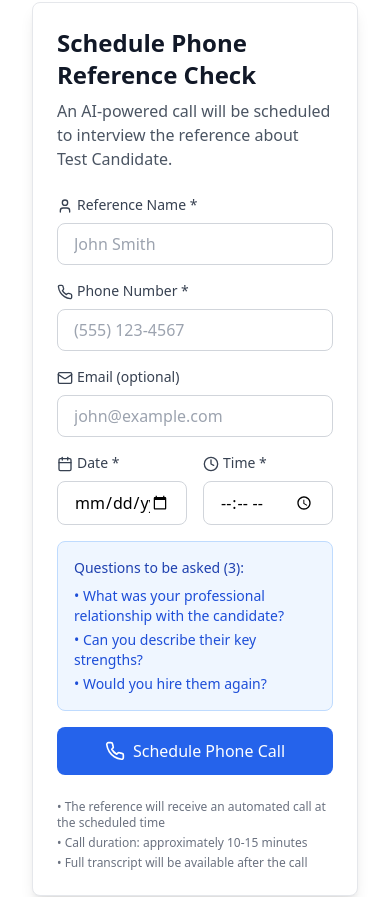
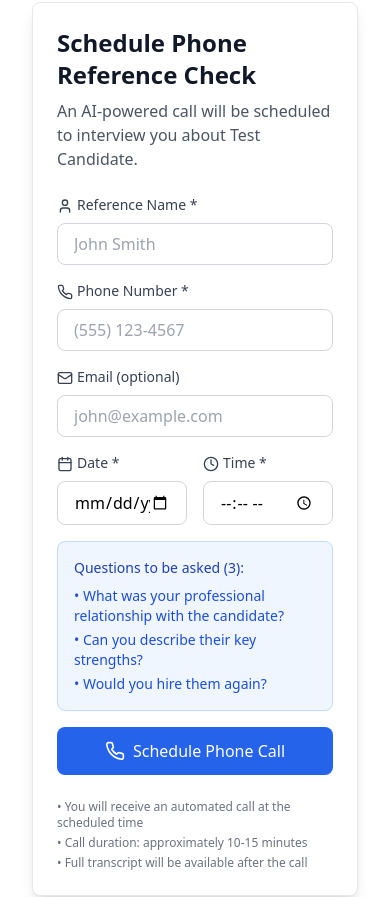
Before and after one commit to ThompsonSearchPartners/voiceref-app, a Next.js app: page /test-phone in a window 390 px wide. Shown: the part 134-1031 px from the top of the page. Built offline with nearby package versions, Linux system fonts and the light colour scheme; no server answers; the database is empty.

Commit message:
Update PhoneReferenceScheduler.tsx

```diff
--- a/app/components/PhoneReferenceScheduler.tsx
+++ b/app/components/PhoneReferenceScheduler.tsx
@@ -8,6 +8,9 @@ interface PhoneReferenceSchedulerProps {
   questions: string[];
   candidateName?: string;
   onScheduled?: () => void;
+  defaultName?: string;
+  defaultPhone?: string;
+  defaultEmail?: string;
 }
 
 export default function PhoneReferenceScheduler({
@@ -15,10 +18,13 @@ export default function PhoneReferenceScheduler({
   questions,
   candidateName = 'the candidate',
   onScheduled,
+  defaultName = '',
+  defaultPhone = '',
+  defaultEmail = '',
 }: PhoneReferenceSchedulerProps) {
-  const [referenceName, setReferenceName] = useState('');
-  const [referencePhone, setReferencePhone] = useState('');
-  const [referenceEmail, setReferenceEmail] = useState('');
+  const [referenceName, setReferenceName] = useState(defaultName);
+  const [referencePhone, setReferencePhone] = useState(defaultPhone);
+  const [referenceEmail, setReferenceEmail] = useState(defaultEmail);
   const [scheduledDate, setScheduledDate] = useState('');
   const [scheduledTime, setScheduledTime] = useState('');
   const [loading, setLoading] = useState(false);
@@ -90,7 +96,7 @@ export default function PhoneReferenceScheduler({
         setScheduledDate('');
         setScheduledTime('');
         setSuccess(false);
-      }, 2000);
+      }, 3000);
     } catch (err: any) {
       setError(err.message || 'Failed to schedule call');
     } finally {
@@ -116,7 +122,7 @@ export default function PhoneReferenceScheduler({
           Schedule Phone Reference Check
         </h3>
         <p className="text-gray-600">
-          An AI-powered call will be scheduled to interview the reference about {candidateName}.
+          An AI-powered call will be scheduled to interview you about {candidateName}.
         </p>
       </div>
 
@@ -248,7 +254,7 @@ export default function PhoneReferenceScheduler({
       </div>
 
       <div className="mt-6 text-xs text-gray-500 space-y-1">
-        <p>• The reference will receive an automated call at the scheduled time</p>
+        <p>• You will receive an automated call at the scheduled time</p>
         <p>• Call duration: approximately 10-15 minutes</p>
         <p>• Full transcript will be available after the call</p>
       </div>
```
